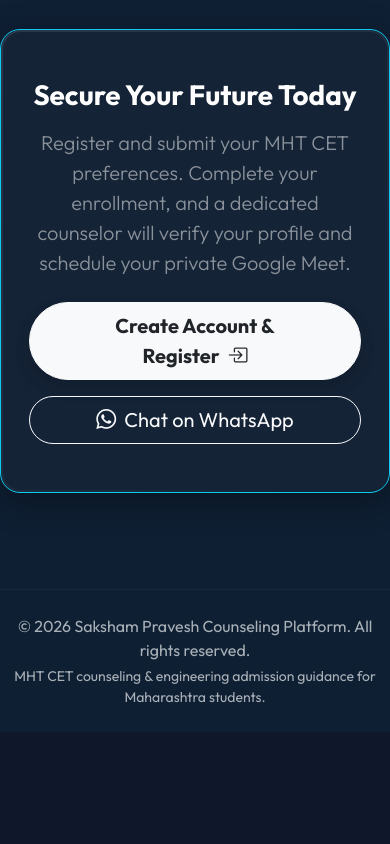
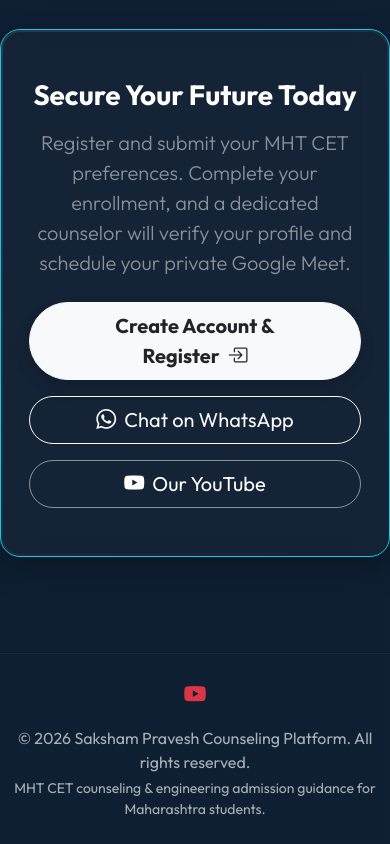
Before and after one commit to aditya-gawai12/saksham-pravesh, a website: page views/index.html in a window 390 px wide. Shown: the part 5569-6413 px from the top of the page. Before the commit the page ends 6301 px from the top, so only its background shows below. Drawn offline with nearby package versions, Linux system fonts and the light colour scheme.

Commit message:
Add YouTube links to landing page

```diff
--- a/views/index.html
+++ b/views/index.html
@@ -69,6 +69,11 @@
           </li>
           <li class="nav-item">
             <a class="nav-link" href="#testimonials">Testimonials</a>
+          </li>
+          <li class="nav-item d-none d-lg-flex align-items-center">
+            <a class="nav-link text-danger" href="https://www.youtube.com/channel/UC3swZ33081xBUKOtT-xbA_w" target="_blank" rel="noopener noreferrer" aria-label="YouTube Channel">
+              <i class="bi bi-youtube fs-5"></i>
+            </a>
           </li>
           <li class="nav-item">
             <a class="btn btn-secondary-custom btn-sm" href="/login">Sign In</a>
@@ -415,6 +420,11 @@
               aria-label="Chat with us on WhatsApp">
               <i class="bi bi-whatsapp me-2" aria-hidden="true"></i>Chat on WhatsApp
             </a>
+            <a href="https://www.youtube.com/channel/UC3swZ33081xBUKOtT-xbA_w"
+              target="_blank" rel="noopener noreferrer" class="btn btn-outline-danger btn-lg px-4 rounded-pill text-white border-white border-opacity-50 hover-danger"
+              aria-label="Subscribe to our YouTube Channel">
+              <i class="bi bi-youtube me-2" aria-hidden="true"></i>Our YouTube
+            </a>
           </div>
         </div>
       </div>
@@ -424,6 +434,11 @@
   <!-- Footer -->
   <footer class="py-4 border-top border-secondary border-opacity-10">
     <div class="container text-center text-muted">
+      <div class="mb-3">
+        <a href="https://www.youtube.com/channel/UC3swZ33081xBUKOtT-xbA_w" target="_blank" rel="noopener noreferrer" class="text-danger text-decoration-none mx-2 fs-4" aria-label="YouTube Channel">
+          <i class="bi bi-youtube" aria-hidden="true"></i>
+        </a>
+      </div>
       <p class="mb-1">&copy; 2026 Saksham Pravesh Counseling Platform. All rights reserved.</p>
       <p class="small mb-0">MHT CET counseling & engineering admission guidance for Maharashtra students.</p>
     </div>
```
